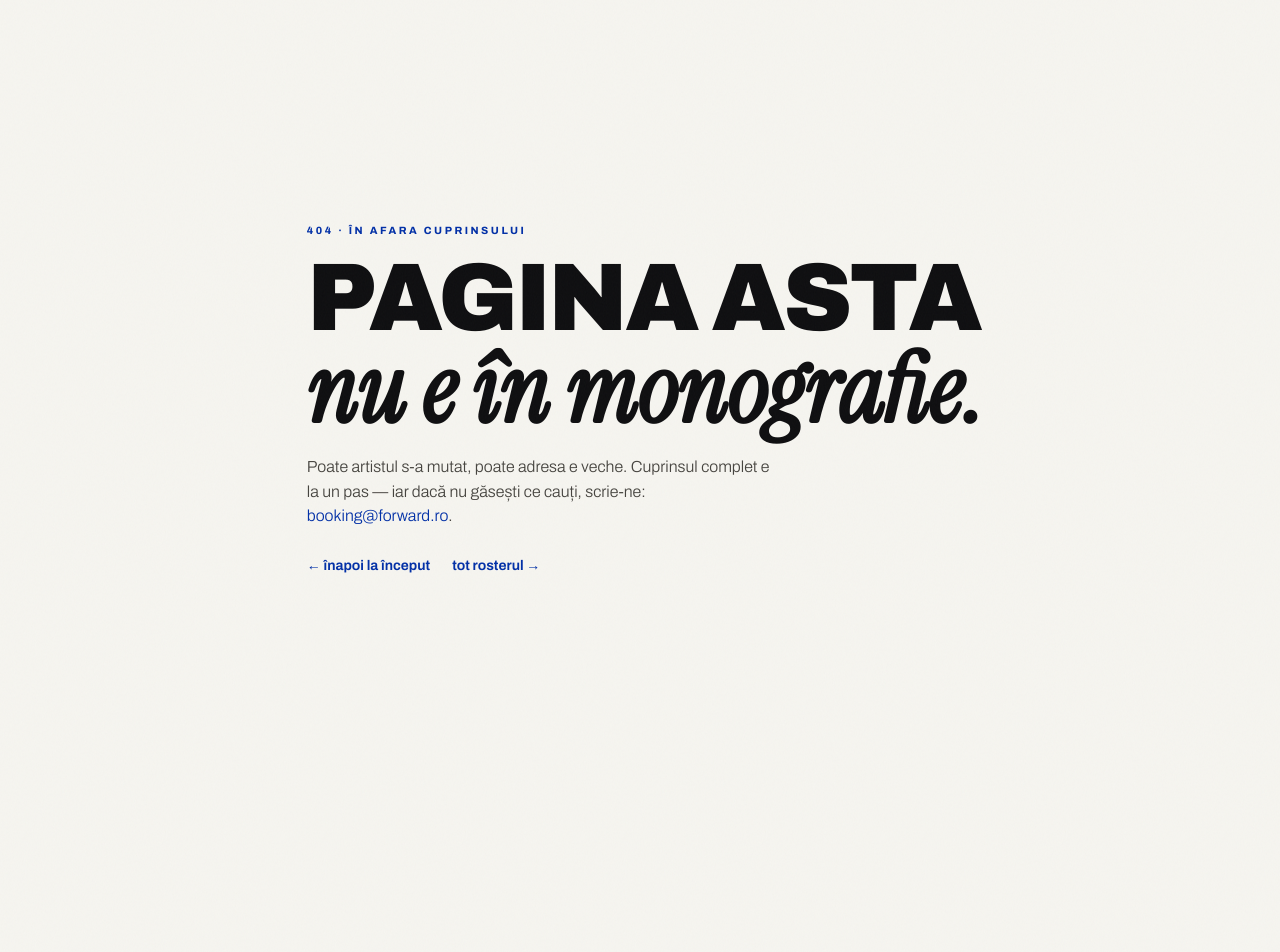
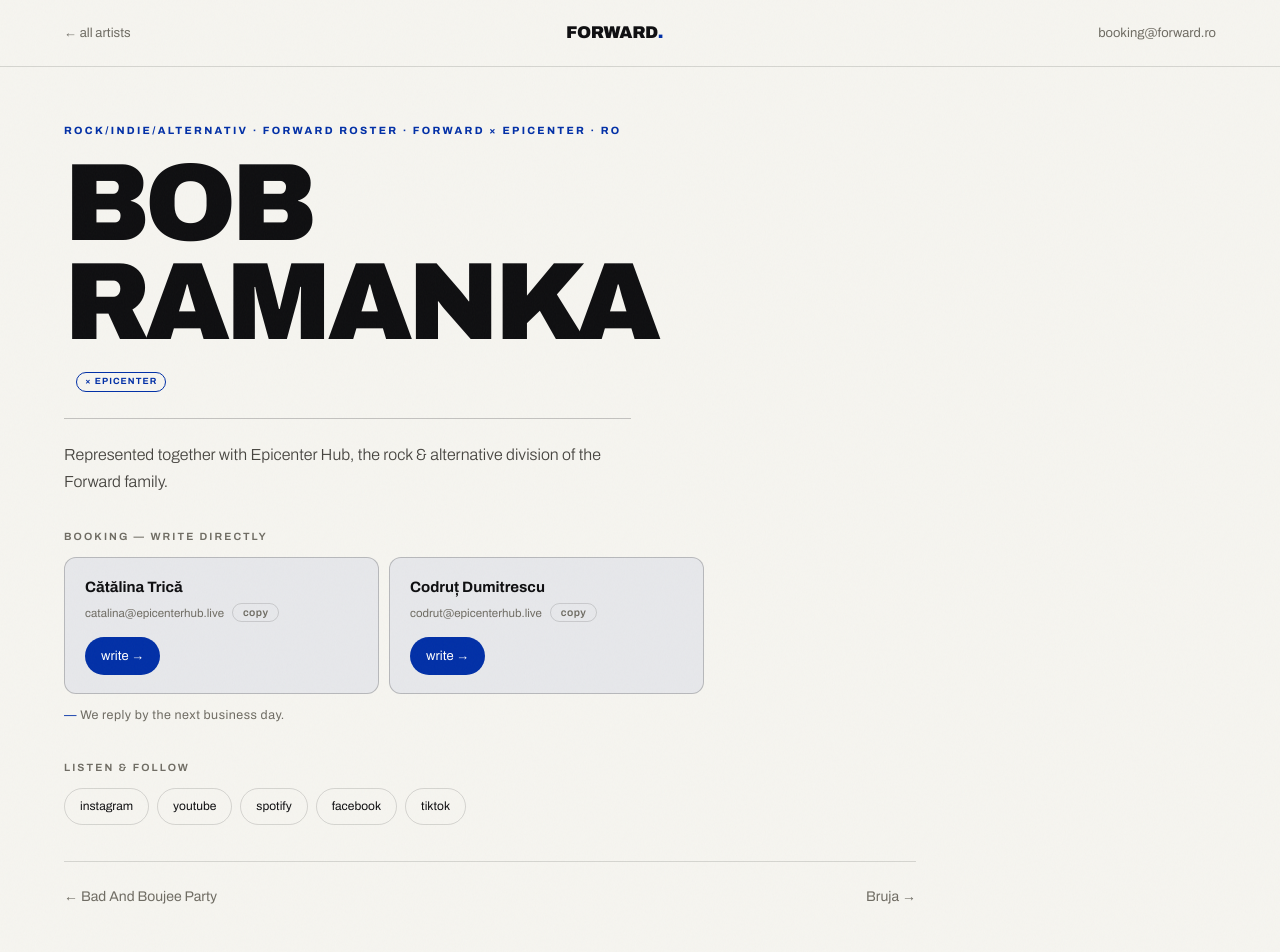
Before and after one commit to forward-hq/forward-ro, a Next.js app: page /en/talents/bob-ramanka/ in a window 1280 px wide. Before the commit this address had no page. Shown: the top 952 px of the page. Before the commit the page ends 800 px from the top, so only its background shows below. Built offline with nearby package versions, Linux system fonts and the light colour scheme.

Commit message:
EN: pagina de artist /en/talents/[slug]

```diff
--- /dev/null
+++ b/app/en/talents/[slug]/page.js
@@ -0,0 +1,155 @@
+import Link from 'next/link';
+import { notFound } from 'next/navigation';
+import { ROSTER, bySlug, agentsOf, managerOf, sorted } from '../../../../lib/data';
+import CopyBtn from '../../../../components/CopyBtn';
+import SetLang from '../../../../components/SetLang';
+
+export function generateStaticParams() {
+    return ROSTER.map((a) => ({ slug: a.slug }));
+}
+
+export async function generateMetadata({ params }) {
+    const { slug } = await params;
+    const a = bySlug(slug);
+    if (!a) return {};
+    return {
+          title: `${a.name} — ${a.management ? 'Booking & Management' : 'Booking'}`,
+          description: `Book ${a.name} through Forward — write directly to the agent and get a reply by the next business day. ${a.cat} · Forward roster.`,
+          alternates: {
+                  canonical: `https://forward.ro/en/talents/${a.slug}/`,
+                  languages: {
+                            ro: `https://forward.ro/talents/${a.slug}/`,
+                            en: `https://forward.ro/en/talents/${a.slug}/`,
+                  },
+          },
+    };
+}
+
+export default async function ArtistPageEn({ params }) {
+    const { slug } = await params;
+    const a = bySlug(slug);
+    if (!a) notFound();
+    const agents = agentsOf(a);
+    const mgr = managerOf(a);
+    const idx = sorted.findIndex((x) => x.slug === a.slug);
+    const prev = sorted[(idx - 1 + sorted.length) % sorted.length];
+    const next = sorted[(idx + 1) % sorted.length];
+
+  const ld = {
+        '@context': 'https://schema.org',
+        '@type': 'MusicGroup',
+        name: a.name,
+        genre: a.cat,
+        url: `https://forward.ro/en/talents/${a.slug}/`,
+        memberOf: { '@type': 'Organization', name: 'Forward Music Agency', url: 'https://forward.ro' },
+  };
+
+  return (
+        <>
+          <SetLang lang="en" />
+          <nav className="anav">
+            <Link className="back" href="/en/#c2">← all artists</Link>
+          <Link className="logo" href="/en/">Forward<i>.</i></Link>
+            <a className="back" href="mailto:booking@forward.ro?subject=Booking inquiry">booking@forward.ro</a>
+    </nav>
+        <article className="apage">
+            <script type="application/ld+json" dangerouslySetInnerHTML={{ __html: JSON.stringify(ld) }} />
+        <div className="kick">
+            <Link href={`/en/?cat=${encodeURIComponent(a.cat)}#c2`}>{a.cat}</Link>
+{' · '}
+          <Link href="/en/#c2">Forward roster</Link>
+{a.epicenter && (
+              <>
+{' · '}
+               <Link href="/en/?cat=epi#c2">Forward × Epicenter</Link>
+  </>
+           )}
+{' · '}
+          <Link href={`/talents/${a.slug}/`}>RO</Link>
+            </div>
+        <h1>{a.name}</h1>
+        <div className="badges">
+          {a.management && <span className="mgtag">management{a.management.scope ? ` (${a.management.scope === 'România' ? 'Romania' : a.management.scope})` : ''}</span>}
+{a.epicenter && <span className="mgtag">× epicenter</span>}
+  </div>
+
+ {a.photo && (
+             <figure className="aphoto">
+               <img src={a.photo} alt={a.name} />
+  </figure>
+        )}
+
+{a.bioEn ? (
+            <p className="bio">{a.bioEn}</p>
+          ) : (
+            <p className="bio">
+{a.management
+               ? `An artist under Forward management — ${mgr.name}: strategy, releases, image and booking, one partner for the whole career.`
+                : a.epicenter
+                 ? 'Represented together with Epicenter Hub, the rock & alternative division of the Forward family.'
+                  : `Represented by Forward — booking for concerts, festivals and private events.`}
+</p>
+        )}
+
+        <h2 className="sec">Booking — write directly</h2>
+        <div className="agents">
+        {agents.map((g) => (
+                      <div className="agent" key={g.email}>
+              <b>{g.name}</b>
+              <span>
+        {g.email}
+                <CopyBtn text={g.email} label="copy" done="copied ✓" />
+          </span>
+              <a href={`mailto:${g.email}?subject=Booking ${a.name}`}>write →</a>
+          </div>
+          ))}
+            </div>
+        <p className="sla">We reply by the next business day.</p>
+
+{(a.socials?.instagram || a.socials?.youtube || a.socials?.spotify || a.socials?.facebook || a.socials?.tiktok || a.socials?.web) && (
+            <>
+              <h2 className="sec">Listen &amp; follow</h2>
+             <div className="soc">
+{a.socials.instagram && <a href={a.socials.instagram} target="_blank" rel="noopener">instagram</a>}
+{a.socials.youtube && <a href={a.socials.youtube} target="_blank" rel="noopener">youtube</a>}
+{a.socials.spotify && <a href={a.socials.spotify} target="_blank" rel="noopener">spotify</a>}
+{a.socials.facebook && <a href={a.socials.facebook} target="_blank" rel="noopener">facebook</a>}
+{a.socials.tiktok && <a href={a.socials.tiktok} target="_blank" rel="noopener">tiktok</a>}
+{a.socials.web && <a href={a.socials.web} target="_blank" rel="noopener">website</a>}
+  </div>
+  </>
+        )}
+
+{a.videos?.length > 0 && (
+            <>
+              <h2 className="sec">Live &amp; video</h2>
+             <div className="vids">
+{a.videos.slice(0, 3).map((v) => {
+                  const id = v.split('v=')[1]?.split('&')[0];
+                  return id ? (
+                                      <iframe
+                                        key={id}
+                      src={`https://www.youtube-nocookie.com/embed/${id}`}
+                                              title={`${a.name} — video`}
+                    loading="lazy"
+                    allowFullScreen
+                  />
+                                      ) : null;
+})}
+  </div>
+  </>
+        )}
+
+        <nav className="pn" aria-label="Another artist from the monograph">
+                    <Link href={`/en/talents/${prev.slug}/`}>← {prev.name}</Link>
+          <Link href={`/en/talents/${next.slug}/`}>{next.name} →</Link>
+          </nav>
+
+        <div className="afoot">
+                    <span>© {new Date().getFullYear()} Forward Music Agency SRL</span>
+          <Link href="/en/#c2">full roster →</Link>
+          </div>
+          </article>
+          </>
+  );
+}
```
